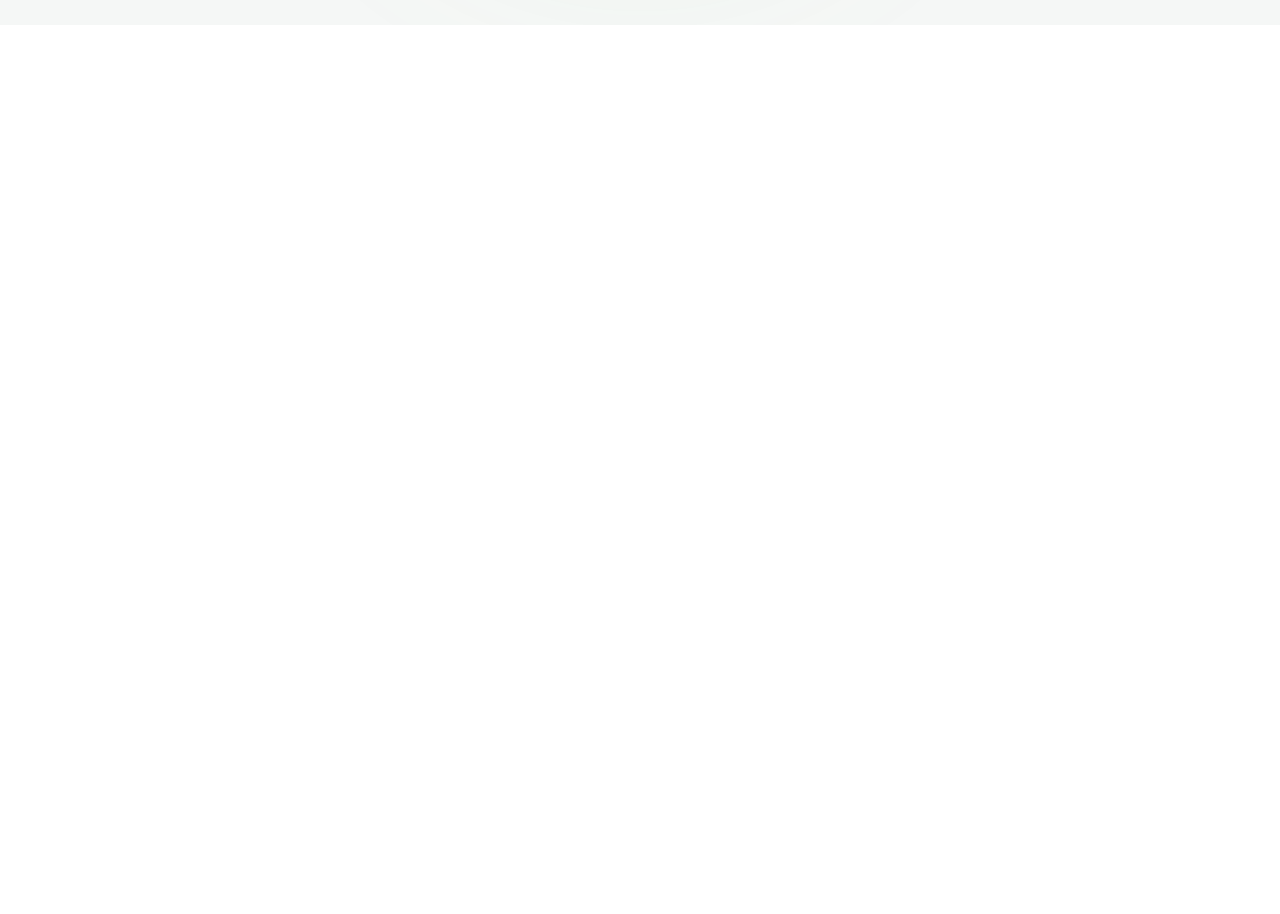
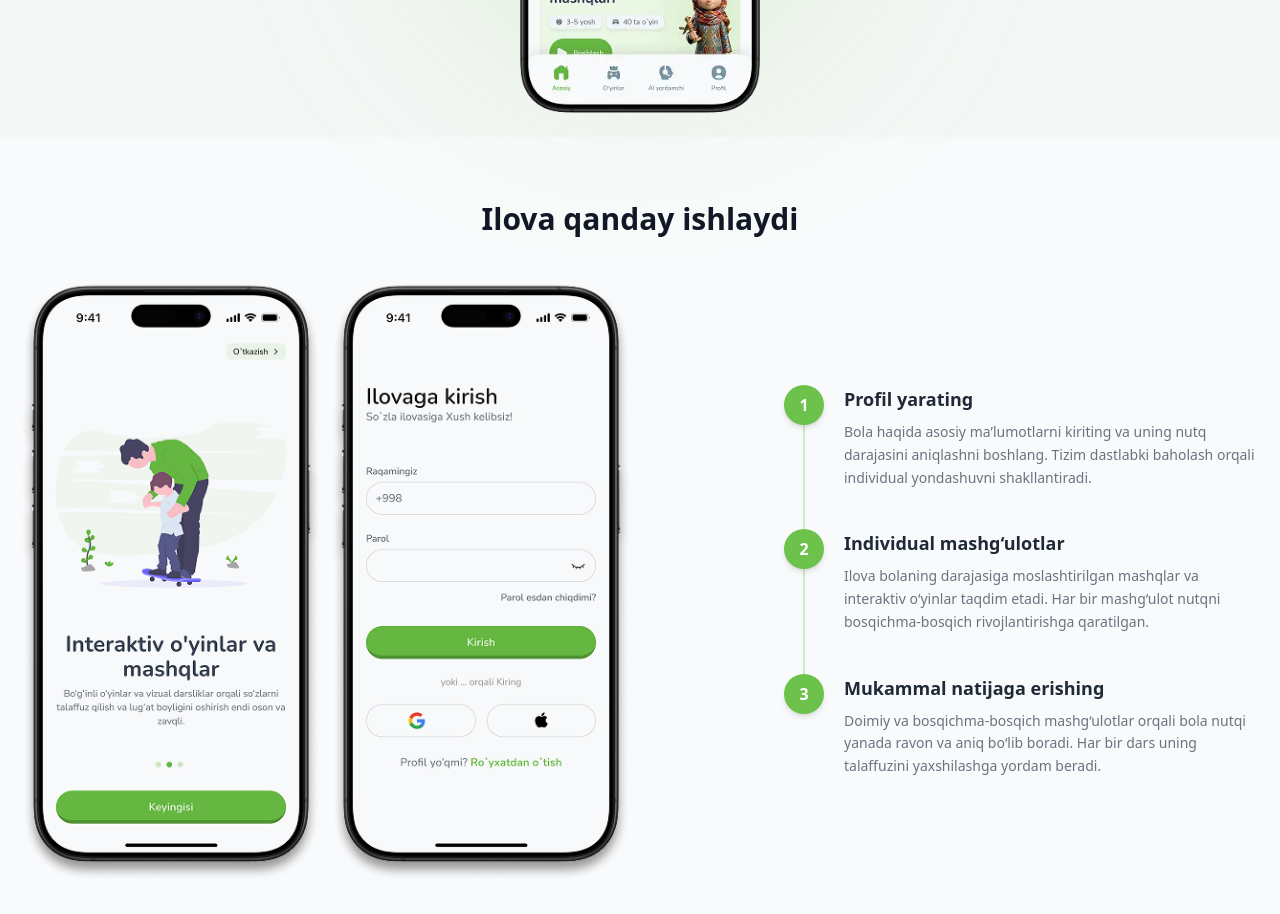
Before and after one commit to xamidullayev38/sozla-landing, a React (Vite) app: page / in a window 1280 px wide. Shown: the part 1980-2894 px from the top of the page. Before the commit the page ends 2005 px from the top, so only its background shows below. Built offline with nearby package versions, Linux system fonts and the light colour scheme.

Commit message:
added:works section and fixed features and Glob title

```diff
--- a/src/pages/Home.jsx
+++ b/src/pages/Home.jsx
@@ -1,6 +1,7 @@
 import Button from "../shared/ui/Button";
 import Feature from "../widgets/home/Feature";
 import Hero from "../widgets/home/Hero";
+import HowItWorks from "../widgets/home/HowItWorks";
 import Navbar from "../widgets/Navbar";
 import Problems from './../widgets/home/Problems';
 
@@ -11,6 +12,7 @@ export default function Home() {
       <Hero />
       <Problems />
       <Feature />
+      <HowItWorks />
     </>
   )
 }
--- a/src/shared/ui/GlobTitle.jsx
+++ b/src/shared/ui/GlobTitle.jsx
@@ -1,4 +1,4 @@
-export default function Title({ children, className = "" }) {
+export default function GlobTitle({ children, className = "" }) {
   return (
     <h2
       className={`
--- a/src/widgets/home/Feature.jsx
+++ b/src/widgets/home/Feature.jsx
@@ -1,6 +1,8 @@
 import React from "react";
 
-import img from "@assets/img/features/phone.webp"
+import img from "@assets/img/features/phone.webp";
+import GlobTitle from "@shared/ui/GlobTitle";
+
 const featuresLeft = [
   {
     id: 1,
@@ -30,7 +32,6 @@ const featuresRight = [
 const FeatureItem = ({ id, title, desc }) => {
   return (
     <div className="flex items-start gap-4">
-
       {/* Number */}
       <div
         className="
@@ -70,25 +71,23 @@ const Feature = () => {
   return (
     <section
       className="
-      w-full py-20
+      w-full py-5
       bg-[#f5f7f6] dark:bg-[#0f172a]
       transition-colors duration-300
     "
     >
       <div className="max-w-6xl mx-auto px-4">
+        <div className="mx-auto my-20 max-w-[530px]">
+          <GlobTitle>“So`zla” zamonaviy va samarali yechim </GlobTitle>
+        </div>
         <div className="grid md:grid-cols-3 gap-10 items-center">
-
-          {/* LEFT */}
           <div className="flex flex-col gap-10">
             {featuresLeft.map((item) => (
               <FeatureItem key={item.id} {...item} />
             ))}
           </div>
 
-          {/* CENTER */}
           <div className="relative flex justify-center items-center">
-
-            {/* GREEN GLOW */}
             <div
               className="
               absolute w-[320px] h-[320px] rounded-full
@@ -97,7 +96,6 @@ const Feature = () => {
             "
             />
 
-            {/* IMAGE */}
             <img
               src={img}
               alt="phone"
@@ -109,7 +107,6 @@ const Feature = () => {
             />
           </div>
 
-          {/* RIGHT */}
           <div className="flex flex-col gap-10">
             {featuresRight.map((item) => (
               <FeatureItem key={item.id} {...item} />
--- /dev/null
+++ b/src/widgets/home/HowItWorks.jsx
@@ -0,0 +1,76 @@
+import React from "react";
+
+import phoneMockup from "@assets/img/work/phone2.png";
+import GlobTitle from "@shared/ui/GlobTitle";
+
+const steps = [
+  {
+    id: 1,
+    title: "Profil yarating",
+    desc: "Bola haqida asosiy ma’lumotlarni kiriting va uning nutq darajasini aniqlashni boshlang. Tizim dastlabki baholash orqali individual yondashuvni shakllantiradi.",
+  },
+  {
+    id: 2,
+    title: "Individual mashg‘ulotlar",
+    desc: "Ilova bolaning darajasiga moslashtirilgan mashqlar va interaktiv o‘yinlar taqdim etadi. Har bir mashg‘ulot nutqni bosqichma-bosqich rivojlantirishga qaratilgan.",
+  },
+  {
+    id: 3,
+    title: "Mukammal natijaga erishing",
+    desc: "Doimiy va bosqichma-bosqich mashg‘ulotlar orqali bola nutqi yanada ravon va aniq bo‘lib boradi. Har bir dars uning talaffuzini yaxshilashga yordam beradi.",
+  },
+];
+
+const HowItWorks = () => {
+  return (
+    <section className="bg-gray-50 dark:bg-[#0F172A] py-16">
+      <div className="container">
+        <div className="text-center mx-auto pb-10">
+          <GlobTitle>Ilova qanday ishlaydi</GlobTitle>
+        </div>
+
+        <div className="flex items-center justify-between">
+          {/* LEFT - IMAGE */}
+          <div className="flex justify-center lg:justify-start">
+            <img
+              src={phoneMockup}
+              alt="app preview"
+              className="max-w-[620px] w-full object-contain"
+            />
+          </div>
+
+          {/* RIGHT - STEPS */}
+          <div className="relative">
+            <div className="space-y-10">
+              {steps.map((step, index) => (
+                <div key={step.id} className="flex items-start gap-5 relative">
+                  {/* Chiziq — oxirgi elementda yo'q */}
+                  {index < steps.length - 1 && (
+                    <div className="absolute left-[19px] top-10 bottom-[-40px] w-[2px] bg-primary/30 z-0"></div>
+                  )}
+
+                  {/* Number */}
+                  <div className="z-10 flex items-center justify-center w-10 h-10 rounded-full bg-primary text-white font-semibold shadow-md shrink-0">
+                    {step.id}
+                  </div>
+
+                  {/* Content */}
+                  <div>
+                    <h3 className="text-lg font-semibold text-gray-800 dark:text-white">
+                      {step.title}
+                    </h3>
+                    <p className="mt-2 text-sm leading-relaxed text-gray-500 dark:text-gray-400 max-w-[420px]">
+                      {step.desc}
+                    </p>
+                  </div>
+                </div>
+              ))}
+            </div>
+          </div>
+        </div>
+      </div>
+    </section>
+  );
+};
+
+export default HowItWorks;
--- a/vite.config.js
+++ b/vite.config.js
@@ -12,6 +12,7 @@ export default defineConfig({
     alias: {
       '@': path.resolve(__dirname, './src'),
       '@assets': path.resolve(__dirname, './src/shared/assets'),
+      '@shared': path.resolve(__dirname, './src/shared')
     },
   },
 })
```
